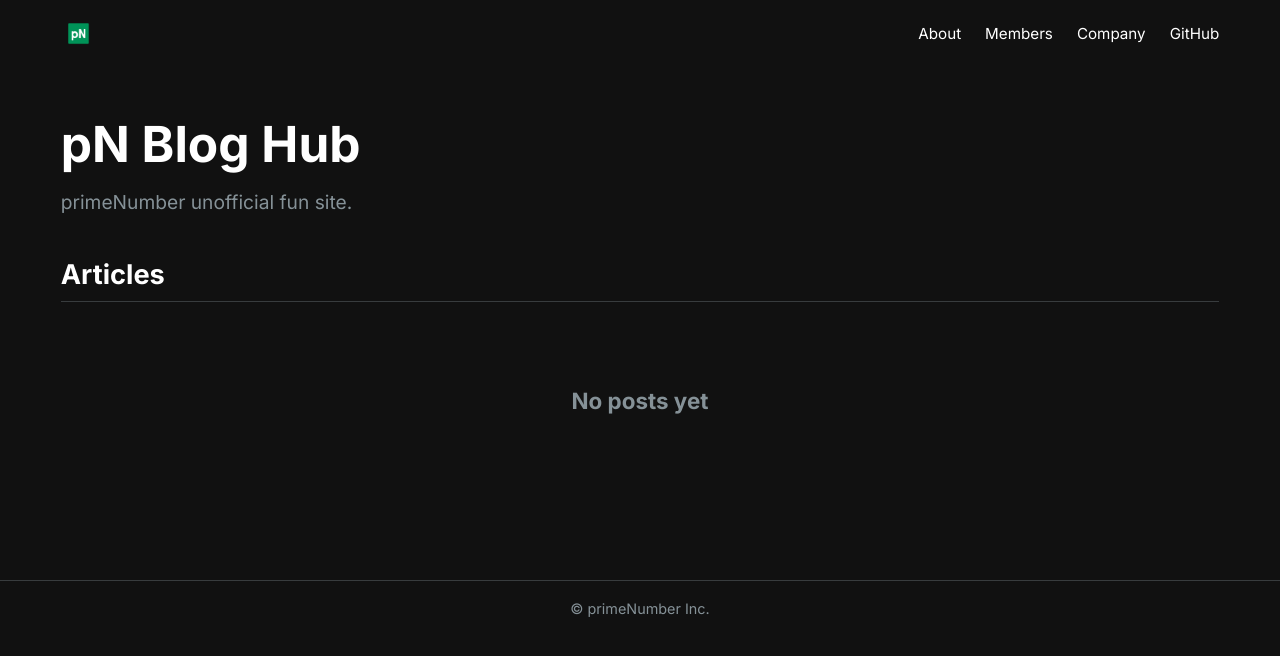
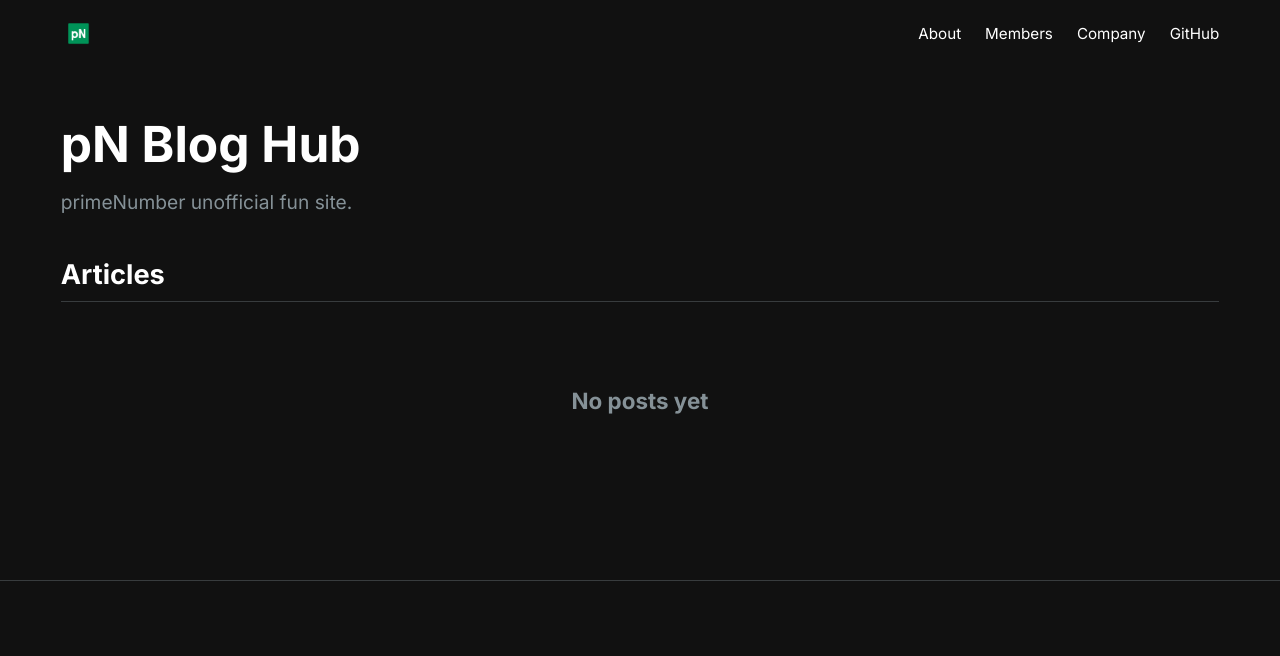
Before and after one commit to tk3fftk/pN-blog-hub, a Next.js app: page / in a window 1280 px wide. Shown: the top 656 px of the page. Built offline with nearby package versions, Linux system fonts and the light colour scheme.

Commit message:
no copyright

```diff
--- a/src/components/SiteFooter.tsx
+++ b/src/components/SiteFooter.tsx
@@ -4,7 +4,7 @@ import { config } from "@site.config";
 export const SiteFooter: React.FC = () => (
   <footer className="site-footer">
     <ContentWrapper>
-      <p>© {config.siteMeta.teamName}</p>
+      <p></p>
     </ContentWrapper>
   </footer>
 );
```
